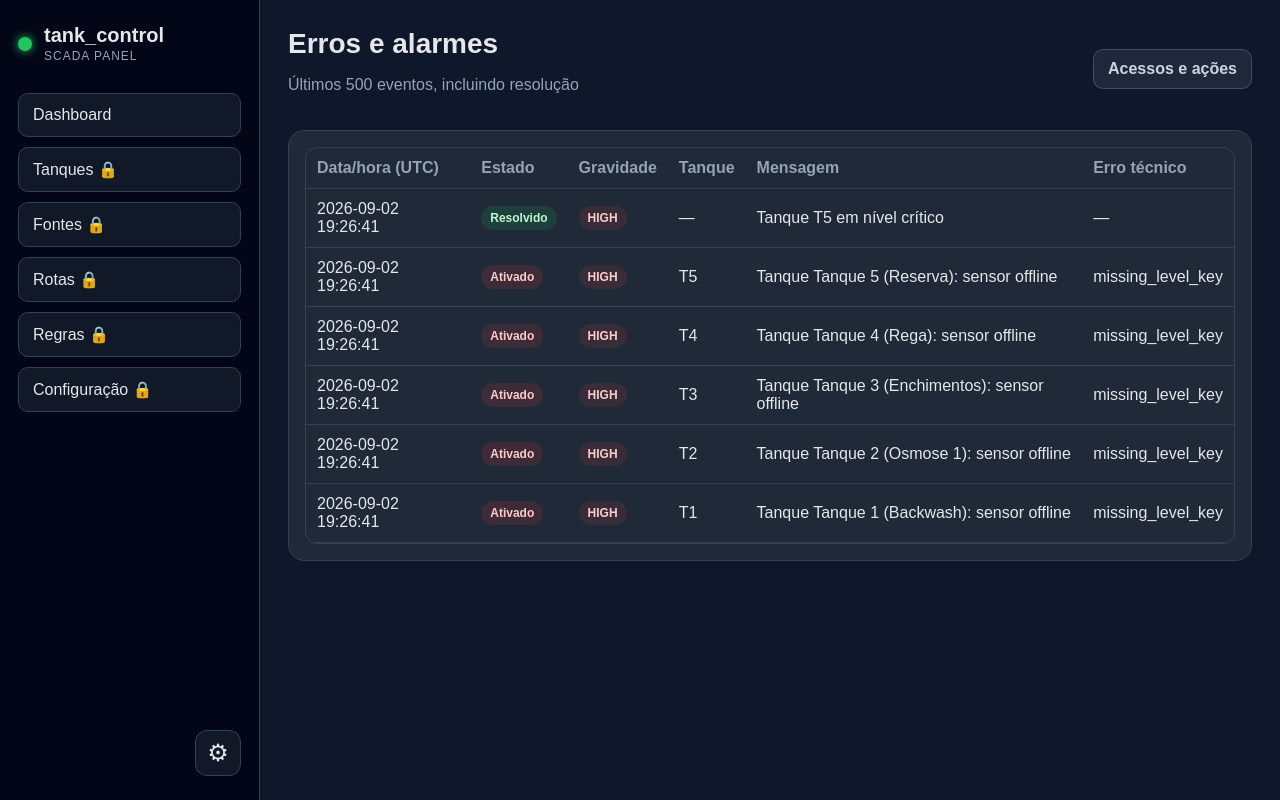
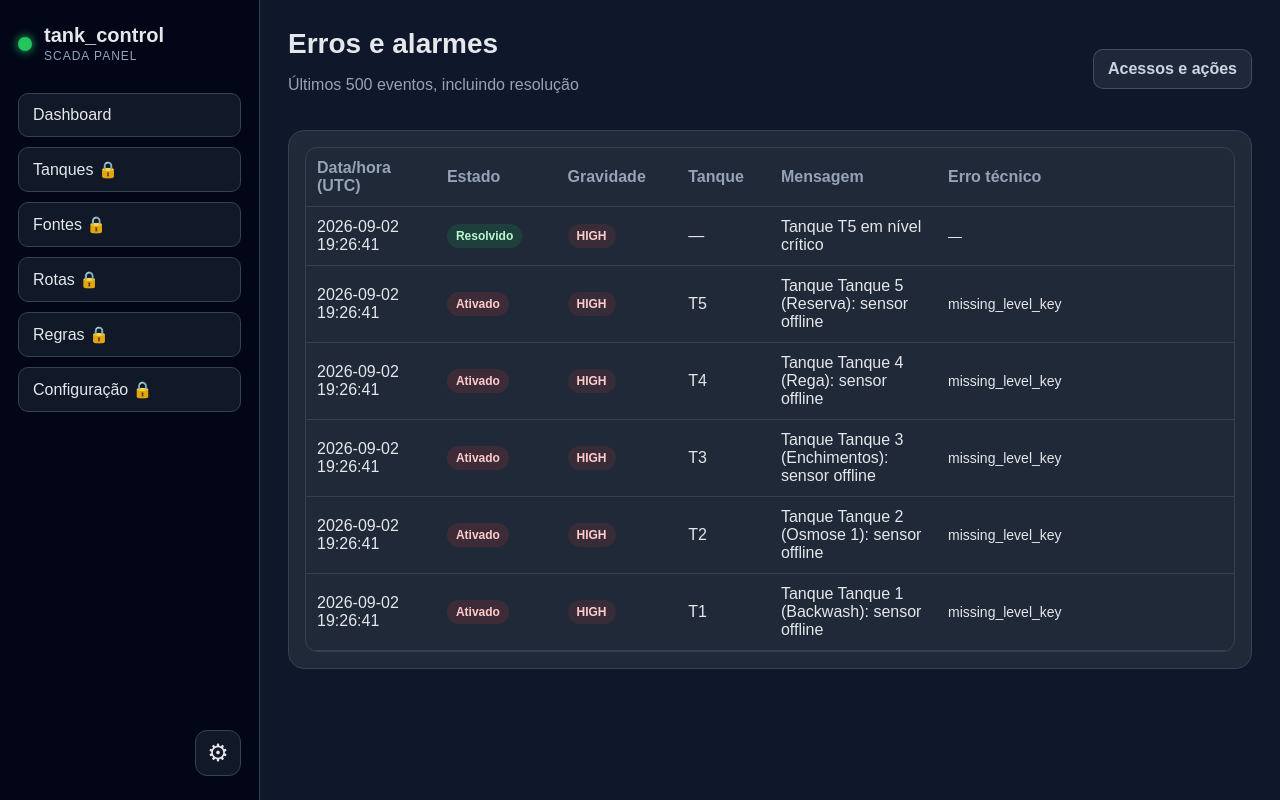
Before and after one commit to ViCor44/tank_control, a Flask app: page /security/alarm-history in a window 1280 px wide. Run offline with Flask 3, Linux system fonts and the light colour scheme.

Commit message:
Corrigir layout do histórico de alarmes

```diff
--- a/static/css/app.css
+++ b/static/css/app.css
@@ -76,6 +76,17 @@ body {
 .panel table th { color: var(--muted); }
 .alarm-event-activated { color: #fecaca; border-color: rgba(239,68,68,.5); background: rgba(239,68,68,.14); }
 .alarm-event-resolved { color: #bbf7d0; border-color: rgba(34,197,94,.5); background: rgba(34,197,94,.14); }
+.alarm-history-panel .table-wrap { overflow-x: hidden; }
+.alarm-history-table { table-layout: fixed; }
+.alarm-history-table th:nth-child(1) { width: 14%; }
+.alarm-history-table th:nth-child(2) { width: 13%; }
+.alarm-history-table th:nth-child(3) { width: 13%; }
+.alarm-history-table th:nth-child(4) { width: 10%; }
+.alarm-history-table th:nth-child(5) { width: 18%; }
+.alarm-history-table th:nth-child(6) { width: 32%; }
+.alarm-history-table th,
+.alarm-history-table td { overflow-wrap: anywhere; vertical-align: middle; }
+.alarm-technical-error { font-size: 14px; line-height: 1.35; }
 @media (max-width: 900px) { .security-grid { grid-template-columns: 1fr; } .user-row, .user-actions { align-items: stretch; flex-direction: column; } }
 
 .virtual-keyboard { position: fixed; z-index: 1000; left: 260px; right: 0; bottom: 0; padding: 8px 12px 10px; background: rgba(2,6,23,.98); border: 1px solid var(--line); border-bottom: 0; border-radius: 14px 14px 0 0; box-shadow: 0 -12px 35px rgba(0,0,0,.45); }
--- a/templates/alarm_history.html
+++ b/templates/alarm_history.html
@@ -2,8 +2,8 @@
 {% block title %}Histórico de erros e alarmes{% endblock %}
 {% block content %}
 <div class="page-header"><div><h2>Erros e alarmes</h2><p class="muted">Últimos 500 eventos, incluindo resolução</p></div><a class="button secondary" href="{{ url_for('security_history') }}">Acessos e ações</a></div>
-<section class="panel"><div class="table-wrap"><table>
+<section class="panel alarm-history-panel"><div class="table-wrap"><table class="alarm-history-table">
   <thead><tr><th>Data/hora (UTC)</th><th>Estado</th><th>Gravidade</th><th>Tanque</th><th>Mensagem</th><th>Erro técnico</th></tr></thead>
-  <tbody>{% for entry in entries %}<tr><td>{{ entry.timestamp[:19].replace('T', ' ') }}</td><td><span class="badge alarm-event-{{ entry.event }}">{{ 'Ativado' if entry.event == 'activated' else 'Resolvido' }}</span></td><td><span class="badge alarm-{{ entry.severity }}">{{ entry.severity|upper }}</span></td><td>{{ entry.tank_id or '—' }}</td><td>{{ entry.message }}</td><td>{{ entry.error or '—' }}</td></tr>{% else %}<tr><td colspan="6">Ainda não existem eventos registados.</td></tr>{% endfor %}</tbody>
+  <tbody>{% for entry in entries %}<tr><td>{{ entry.timestamp[:19].replace('T', ' ') }}</td><td><span class="badge alarm-event-{{ entry.event }}">{{ 'Ativado' if entry.event == 'activated' else 'Resolvido' }}</span></td><td><span class="badge alarm-{{ entry.severity }}">{{ entry.severity|upper }}</span></td><td>{{ entry.tank_id or '—' }}</td><td>{{ entry.message }}</td><td class="alarm-technical-error">{{ entry.error or '—' }}</td></tr>{% else %}<tr><td colspan="6">Ainda não existem eventos registados.</td></tr>{% endfor %}</tbody>
 </table></div></section>
 {% endblock %}
```
